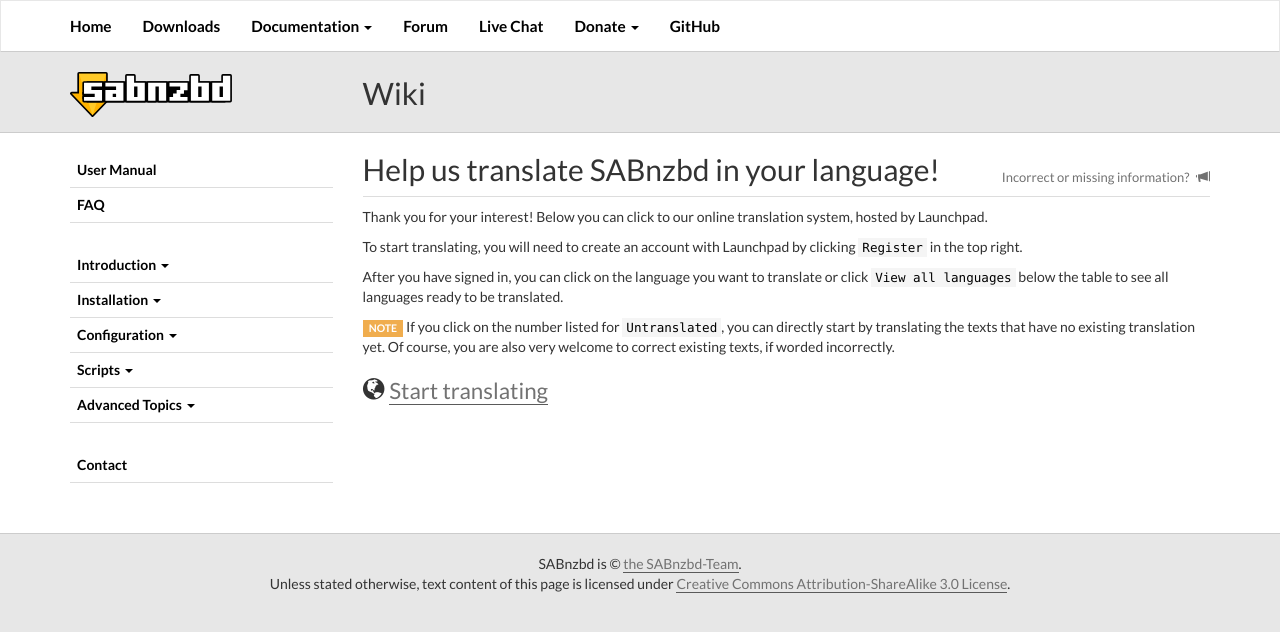
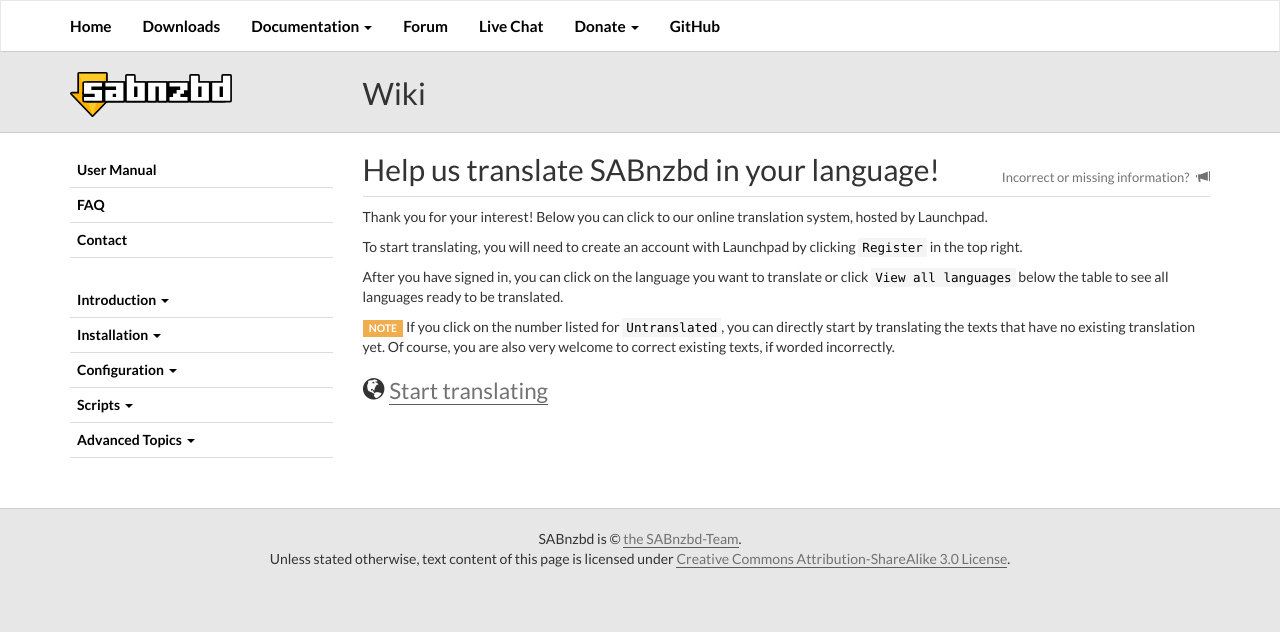
Before and after one commit to sabnzbd/sabnzbd.github.io, a Jekyll site: the page built from wiki/translate.html, in a window 1280 px wide. Shown: the top 632 px of the page. Built offline with Jekyll 4.4.1, drawn with Linux system fonts in a browser that asks for light colours.

Commit message:
Re-order Wiki menu

```diff
--- a/_layouts/wiki.html
+++ b/_layouts/wiki.html
@@ -77,8 +78,6 @@
                     <li><a href="/wiki/advanced/ssl-ciphers">SSL Ciphers</a></li>
                     <li><a href="/wiki/advanced/sabnzbd-as-a-windows-service">Windows Service</a></li>
                 </ul>
-                <div class="menu-spacer"></div>
-                <a href="/wiki/contact">Contact</a>
             </div>
             <div class="col-md-9">
                 <h2 class="title-page">
```
Also changed, not shown: other parts of _layouts/wiki.html (+1 -0 lines).
